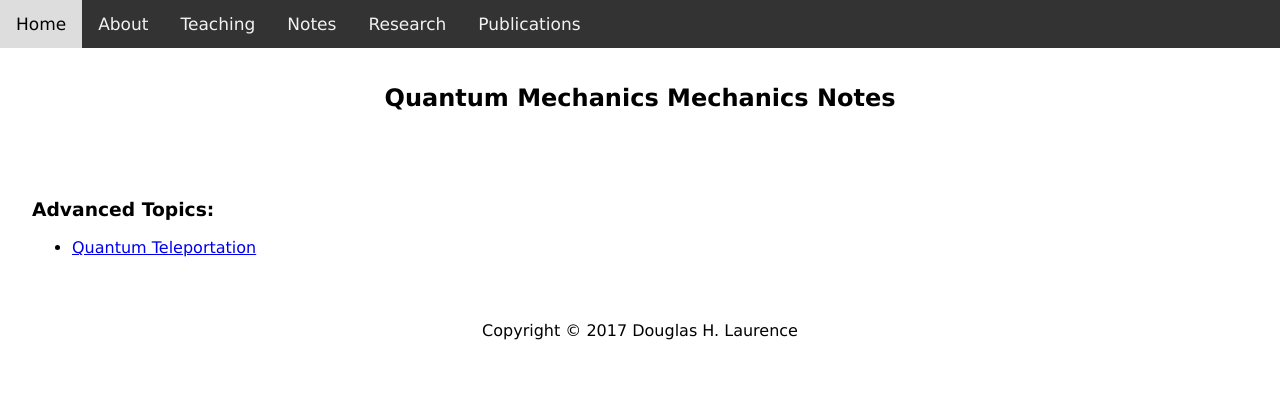
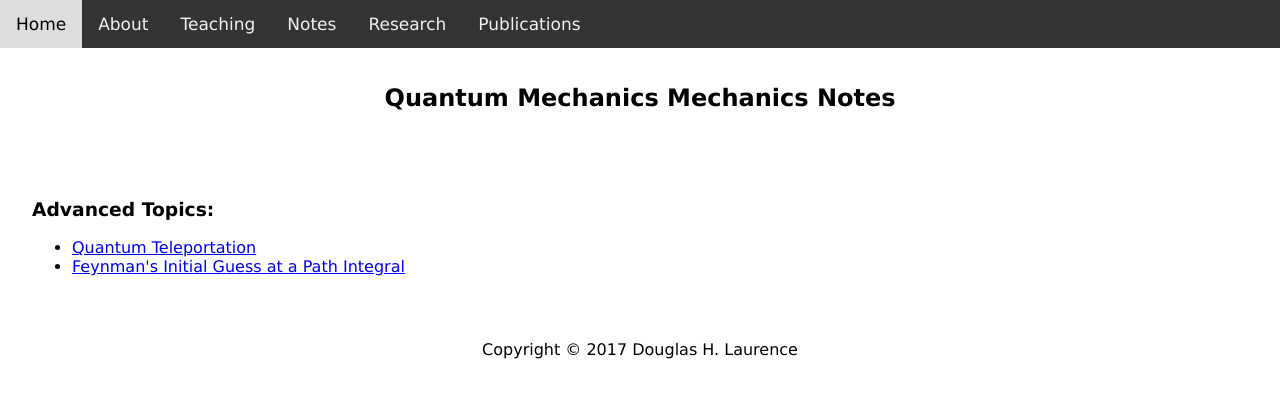
Before and after one commit to dhlaurence/dhlaurence.github.io, a Jekyll site: the page built from notes/quantummechanics.html, in a window 1280 px wide. Shown: the top 398 px of the page. Built offline with Jekyll 4.4.1, drawn with Linux system fonts in a browser that asks for light colours.

Commit message:
Update quantummechanics.html

```diff
--- a/notes/quantummechanics.html
+++ b/notes/quantummechanics.html
@@ -11,5 +11,6 @@ title: Quantum Mechanics Notes
   <h3>Advanced Topics:</h3>
   <ul>
     <li><a target="_blank" href="http://www.blazartheory.com/files/Quantum_Teleportation.pdf">Quantum Teleportation</a></li>
+    <li><a target="_blank" href="http://www.blazartheory.com/files/Feynman_s_Guess_at_a_Path_Integral.pdf">Feynman's Initial Guess at a Path Integral</a></li>
   </ul>
 </article>
```
